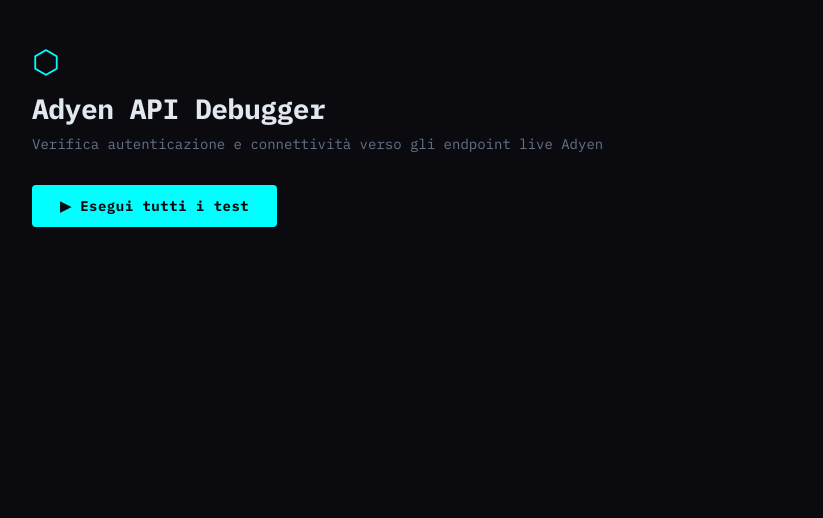
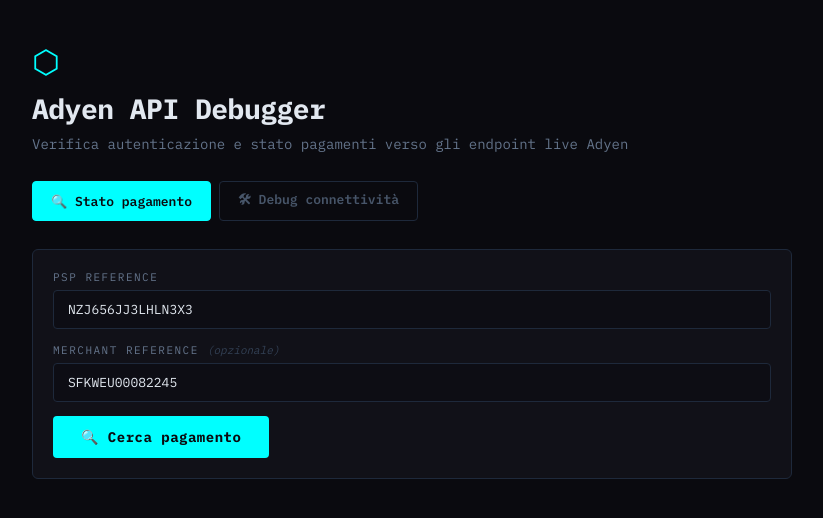
Before and after one commit to gianfralbertioromulazzi-pixel/adyen-debug, a Next.js app: page / in a window 1280 px wide. Shown: the top 518 px of the page, without its empty margins (228-1051 px from the left). Built offline with nearby package versions, Linux system fonts and the light colour scheme.

Commit message:
Update page.js

```diff
--- a/app/page.js
+++ b/app/page.js
@@ -1,7 +1,8 @@
 "use client";
 import { useState } from "react";
 
-export default function Home() {
+// ── TAB: debug generale ───────────────────────────────────────────────────────
+function DebugTab() {
   const [result, setResult] = useState(null);
   const [loading, setLoading] = useState(false);
   const [error, setError] = useState(null);
@@ -22,136 +23,269 @@
   }
 
   return (
-    <main style={styles.main}>
-      <div style={styles.card}>
-        <div style={styles.header}>
-          <span style={styles.logo}>⬡</span>
-          <h1 style={styles.title}>Adyen API Debugger</h1>
-          <p style={styles.subtitle}>
-            Verifica autenticazione e connettività verso gli endpoint live Adyen
-          </p>
-        </div>
-
+    <div>
       <button
         onClick={runTests}
         disabled={loading}
-          style={{ ...styles.btn, ...(loading ? styles.btnDisabled : {}) }}
+        style={{ ...s.btn, ...(loading ? s.btnDisabled : {}) }}
       >
         {loading ? "Esecuzione test…" : "▶ Esegui tutti i test"}
       </button>
 
-        {error && (
-          <div style={styles.errorBox}>
-            <strong>Errore di rete:</strong> {error}
-          </div>
-        )}
+      {error && <div style={s.errorBox}><strong>Errore di rete:</strong> {error}</div>}
 
       {result && (
-          <div style={styles.results}>
-            {/* Summary */}
-            <div style={styles.summaryBox}>
-              <div style={styles.summaryTitle}>Riepilogo</div>
-              <div style={styles.summaryOverall}>{result.summary?.overall}</div>
-              <div style={styles.summaryRec}>
-                💡 {result.summary?.recommendation}
-              </div>
-              <div style={styles.envGrid}>
-                {result.summary?.env &&
-                  Object.entries(result.summary.env).map(([k, v]) => (
-                    <div key={k} style={styles.envRow}>
-                      <span style={styles.envKey}>{k}</span>
-                      <span style={styles.envVal}>{v}</span>
+        <div style={s.results}>
+          <div style={s.summaryBox}>
+            <div style={s.sectionLabel}>Riepilogo</div>
+            <div style={s.summaryOverall}>{result.summary?.overall}</div>
+            <div style={s.summaryRec}>💡 {result.summary?.recommendation}</div>
+            <div style={s.envGrid}>
+              {result.summary?.env && Object.entries(result.summary.env).map(([k, v]) => (
+                <div key={k} style={s.envRow}>
+                  <span style={s.envKey}>{k}</span>
+                  <span style={s.envVal}>{v}</span>
                 </div>
               ))}
             </div>
           </div>
 
-            {/* Error case (missing env) */}
           {result.error && (
-              <div style={styles.errorBox}>
-                <strong>{result.error}</strong>
-                <br />
-                Mancanti: {result.missing?.join(", ")}
-                <br />
+            <div style={s.errorBox}>
+              <strong>{result.error}</strong><br />
+              Mancanti: {result.missing?.join(", ")}<br />
               {result.fix}
             </div>
           )}
 
-            {/* Individual tests */}
           {result.tests?.map((t, i) => (
-              <div
-                key={i}
-                style={{
-                  ...styles.testCard,
-                  borderLeft: `4px solid ${t.ok ? "#22c55e" : "#ef4444"}`,
-                }}
-              >
-                <div style={styles.testHeader}>
-                  <span style={styles.testBadge(t.ok)}>
-                    {t.ok ? "✓ OK" : "✗ FAIL"}
-                  </span>
-                  <span style={styles.testName}>{t.name}</span>
-                  {t.status && (
-                    <span style={styles.testStatus}>HTTP {t.status}</span>
-                  )}
+            <div key={i} style={{ ...s.testCard, borderLeft: `4px solid ${t.ok ? "#22c55e" : "#ef4444"}` }}>
+              <div style={s.testHeader}>
+                <span style={s.testBadge(t.ok)}>{t.ok ? "✓ OK" : "✗ FAIL"}</span>
+                <span style={s.testName}>{t.name}</span>
+                {t.status && <span style={s.testStatus}>HTTP {t.status}</span>}
               </div>
-                {t.notes?.map((n, j) => (
-                  <div key={j} style={styles.note}>
-                    {n}
-                  </div>
-                ))}
-                {t.error && (
-                  <div style={styles.noteError}>Errore: {t.error}</div>
-                )}
+              {t.notes?.map((n, j) => <div key={j} style={s.note}>{n}</div>)}
+              {t.error && <div style={s.noteError}>Errore: {t.error}</div>}
             </div>
           ))}
 
-            {/* How to get payments */}
           {result.summary?.how_to_get_payments && (
-              <div style={styles.infoBox}>
-                <div style={styles.infoTitle}>
-                  📋 Come recuperare pagamenti
+            <div style={s.infoBox}>
+              <div style={s.infoTitle}>📋 Come recuperare pagamenti</div>
+              <div style={s.infoRow}><strong>Best practice:</strong> {result.summary.how_to_get_payments.best_practice}</div>
+              <div style={s.infoRow}><strong>Setup:</strong> {result.summary.how_to_get_payments.setup}</div>
+              <div style={s.infoRow}><strong>Event codes Settled:</strong> {result.summary.how_to_get_payments.event_codes.settled.join(", ")}</div>
+              <div style={s.infoRow}><strong>Event codes USD/CAD Authorised:</strong> {result.summary.how_to_get_payments.event_codes.authorised_usd_cad.join(", ")}</div>
+              <div style={s.infoRow}><strong>Alternativa batch:</strong> {result.summary.how_to_get_payments.alternative_batch}</div>
             </div>
-                <div style={styles.infoRow}>
-                  <strong>Best practice:</strong>{" "}
-                  {result.summary.how_to_get_payments.best_practice}
+          )}
+
+          <details style={s.rawDetails}>
+            <summary style={s.rawSummary}>Mostra JSON grezzo</summary>
+            <pre style={s.pre}>{JSON.stringify(result, null, 2)}</pre>
+          </details>
         </div>
-                <div style={styles.infoRow}>
-                  <strong>Setup:</strong>{" "}
-                  {result.summary.how_to_get_payments.setup}
-                </div>
-                <div style={styles.infoRow}>
-                  <strong>Event codes Settled:</strong>{" "}
-                  {result.summary.how_to_get_payments.event_codes.settled.join(
-                    ", "
       )}
     </div>
-                <div style={styles.infoRow}>
-                  <strong>Event codes USD/CAD Authorised:</strong>{" "}
-                  {result.summary.how_to_get_payments.event_codes.authorised_usd_cad.join(
-                    ", "
-                  )}
+  );
+}
+
+// ── TAB: payment status lookup ────────────────────────────────────────────────
+function StatusTab() {
+  const [pspRef, setPspRef] = useState("NZJ656JJ3LHLN3X3");
+  const [merchantRef, setMerchantRef] = useState("SFKWEU00082245");
+  const [result, setResult] = useState(null);
+  const [loading, setLoading] = useState(false);
+  const [error, setError] = useState(null);
+
+  async function lookup() {
+    if (!pspRef.trim()) return;
+    setLoading(true);
+    setResult(null);
+    setError(null);
+    try {
+      const params = new URLSearchParams({ pspReference: pspRef.trim() });
+      if (merchantRef.trim()) params.set("merchantReference", merchantRef.trim());
+      const r = await fetch(`/api/adyen-payment-status?${params}`);
+      const data = await r.json();
+      setResult(data);
+    } catch (e) {
+      setError(e.message);
+    } finally {
+      setLoading(false);
+    }
+  }
+
+  const verdictColor = result?.summary?.verdict?.startsWith("✅") ? "#22c55e"
+    : result?.summary?.verdict?.startsWith("⚠️") ? "#f59e0b"
+    : result?.summary?.verdict?.startsWith("❌") ? "#ef4444"
+    : "#94a3b8";
+
+  return (
+    <div>
+      {/* Input form */}
+      <div style={s.formBox}>
+        <div style={s.formRow}>
+          <label style={s.label}>PSP Reference</label>
+          <input
+            style={s.input}
+            value={pspRef}
+            onChange={e => setPspRef(e.target.value)}
+            placeholder="es. NZJ656JJ3LHLN3X3"
+            spellCheck={false}
+          />
         </div>
-                <div style={styles.infoRow}>
-                  <strong>Alternativa batch:</strong>{" "}
-                  {result.summary.how_to_get_payments.alternative_batch}
+        <div style={s.formRow}>
+          <label style={s.label}>Merchant Reference <span style={s.optional}>(opzionale)</span></label>
+          <input
+            style={s.input}
+            value={merchantRef}
+            onChange={e => setMerchantRef(e.target.value)}
+            placeholder="es. SFKWEU00082245"
+            spellCheck={false}
+          />
+        </div>
+        <button
+          onClick={lookup}
+          disabled={loading || !pspRef.trim()}
+          style={{ ...s.btn, ...(loading || !pspRef.trim() ? s.btnDisabled : {}) }}
+        >
+          {loading ? "Ricerca in corso…" : "🔍 Cerca pagamento"}
+        </button>
+      </div>
+
+      {error && <div style={s.errorBox}><strong>Errore di rete:</strong> {error}</div>}
+
+      {result && (
+        <div style={s.results}>
+          {/* Verdict */}
+          {result.summary && (
+            <div style={{ ...s.summaryBox, borderLeft: `4px solid ${verdictColor}` }}>
+              <div style={s.sectionLabel}>Verdetto</div>
+              <div style={{ ...s.summaryOverall, color: verdictColor }}>
+                {result.summary.verdict}
+              </div>
+              <div style={s.summaryRec}>💡 {result.summary.recommendation}</div>
+
+              <div style={{ marginTop: 12, ...s.envGrid }}>
+                <div style={s.envRow}>
+                  <span style={s.envKey}>pspReference cercato</span>
+                  <span style={{ ...s.envVal, fontWeight: 600, color: "#e2e8f0" }}>{result.summary.pspReference}</span>
+                </div>
+                <div style={s.envRow}>
+                  <span style={s.envKey}>merchantReference</span>
+                  <span style={s.envVal}>{result.summary.merchantReference}</span>
+                </div>
+                <div style={s.envRow}>
+                  <span style={s.envKey}>Probe trovato</span>
+                  <span style={s.envVal}>{result.summary.probesSummary?.found} / {result.probes?.length}</span>
+                </div>
+              </div>
+
+              <div style={s.hintBox}>
+                ℹ️ {result.summary.hint}
               </div>
             </div>
           )}
 
-            {/* Raw JSON toggle */}
-            <details style={styles.rawDetails}>
-              <summary style={styles.rawSummary}>Mostra JSON grezzo</summary>
-              <pre style={styles.pre}>{JSON.stringify(result, null, 2)}</pre>
+          {/* Env errors */}
+          {result.error && (
+            <div style={s.errorBox}>
+              <strong>{result.error}</strong><br />
+              Mancanti: {result.missing?.join(", ")}<br />
+              {result.fix}
+            </div>
+          )}
+
+          {/* Individual probes */}
+          {result.probes?.map((p, i) => {
+            const probeColor = p.found === true ? "#22c55e"
+              : p.found === false ? "#ef4444"
+              : "#64748b";
+            return (
+              <div key={i} style={{ ...s.testCard, borderLeft: `4px solid ${probeColor}` }}>
+                <div style={s.testHeader}>
+                  <span style={s.testBadge(p.found === true)}>
+                    {p.found === true ? "✓ TROVATO" : p.found === false ? "✗ NON TROVATO" : "? N/D"}
+                  </span>
+                  <span style={s.testName}>{p.probe}</span>
+                  {p.status && <span style={s.testStatus}>HTTP {p.status}</span>}
+                </div>
+                {p.notes?.map((n, j) => <div key={j} style={s.note}>{n}</div>)}
+                {p.error && <div style={s.noteError}>Errore: {p.error}</div>}
+                {p.details && (
+                  <details style={{ marginTop: 8 }}>
+                    <summary style={s.rawSummary}>Dettagli risposta Adyen</summary>
+                    <pre style={{ ...s.pre, marginTop: 6 }}>{JSON.stringify(p.details, null, 2)}</pre>
+                  </details>
+                )}
+              </div>
+            );
+          })}
+
+          {/* Env info */}
+          {result.env && (
+            <div style={s.summaryBox}>
+              <div style={s.sectionLabel}>Configurazione usata</div>
+              <div style={s.envGrid}>
+                {Object.entries(result.env).map(([k, v]) => (
+                  <div key={k} style={s.envRow}>
+                    <span style={s.envKey}>{k}</span>
+                    <span style={s.envVal}>{v}</span>
+                  </div>
+                ))}
+              </div>
+            </div>
+          )}
+
+          <details style={s.rawDetails}>
+            <summary style={s.rawSummary}>Mostra JSON grezzo</summary>
+            <pre style={s.pre}>{JSON.stringify(result, null, 2)}</pre>
           </details>
         </div>
       )}
+    </div>
+  );
+}
+
+// ── ROOT COMPONENT ────────────────────────────────────────────────────────────
+export default function Home() {
+  const [tab, setTab] = useState("status"); // "debug" | "status"
+
+  return (
+    <main style={s.main}>
+      <div style={s.card}>
+        <div style={s.header}>
+          <span style={s.logo}>⬡</span>
+          <h1 style={s.title}>Adyen API Debugger</h1>
+          <p style={s.subtitle}>Verifica autenticazione e stato pagamenti verso gli endpoint live Adyen</p>
+        </div>
+
+        {/* Tab switcher */}
+        <div style={s.tabs}>
+          <button
+            onClick={() => setTab("status")}
+            style={{ ...s.tab, ...(tab === "status" ? s.tabActive : {}) }}
+          >
+            🔍 Stato pagamento
+          </button>
+          <button
+            onClick={() => setTab("debug")}
+            style={{ ...s.tab, ...(tab === "debug" ? s.tabActive : {}) }}
+          >
+            🛠 Debug connettività
+          </button>
+        </div>
+
+        {tab === "status" ? <StatusTab /> : <DebugTab />}
       </div>
     </main>
   );
 }
 
-const styles = {
+// ── STYLES ────────────────────────────────────────────────────────────────────
+const s = {
   main: {
     minHeight: "100vh",
     background: "#0a0a0f",
@@ -165,27 +299,59 @@
     width: "100%",
     maxWidth: 760,
   },
-  header: {
-    marginBottom: 32,
+  header: { marginBottom: 28 },
+  logo: { fontSize: 32, color: "#0ff", display: "block", marginBottom: 8 },
+  title: { fontSize: 28, fontWeight: 700, color: "#e2e8f0", margin: "0 0 8px", letterSpacing: "-0.5px" },
+  subtitle: { color: "#64748b", fontSize: 14, margin: 0 },
+
+  // Tabs
+  tabs: { display: "flex", gap: 8, marginBottom: 28 },
+  tab: {
+    background: "transparent",
+    border: "1px solid #1e293b",
+    borderRadius: 4,
+    padding: "8px 18px",
+    fontSize: 13,
+    fontFamily: "inherit",
+    color: "#475569",
+    cursor: "pointer",
+    transition: "all 0.15s",
+    fontWeight: 600,
   },
-  logo: {
-    fontSize: 32,
-    color: "#0ff",
-    display: "block",
-    marginBottom: 8,
+  tabActive: {
+    background: "#0ff",
+    color: "#0a0a0f",
+    borderColor: "#0ff",
   },
-  title: {
-    fontSize: 28,
-    fontWeight: 700,
+
+  // Form
+  formBox: {
+    background: "#111118",
+    border: "1px solid #1e293b",
+    borderRadius: 6,
+    padding: 20,
+    marginBottom: 20,
+    display: "flex",
+    flexDirection: "column",
+    gap: 14,
+  },
+  formRow: { display: "flex", flexDirection: "column", gap: 6 },
+  label: { color: "#64748b", fontSize: 11, letterSpacing: "1.5px", textTransform: "uppercase" },
+  optional: { color: "#334155", fontStyle: "italic", textTransform: "none", letterSpacing: 0, fontSize: 11 },
+  input: {
+    background: "#0d0d14",
+    border: "1px solid #1e293b",
+    borderRadius: 4,
+    padding: "10px 14px",
+    fontSize: 13,
+    fontFamily: "inherit",
     color: "#e2e8f0",
-    margin: "0 0 8px",
-    letterSpacing: "-0.5px",
+    outline: "none",
+    width: "100%",
+    boxSizing: "border-box",
   },
-  subtitle: {
-    color: "#64748b",
-    fontSize: 14,
-    margin: 0,
-  },
+
+  // Button
   btn: {
     background: "#0ff",
     color: "#0a0a0f",
@@ -197,73 +363,44 @@
     fontWeight: 700,
     cursor: "pointer",
     letterSpacing: "0.5px",
-    marginBottom: 32,
     transition: "opacity 0.15s",
+    alignSelf: "flex-start",
   },
-  btnDisabled: {
-    opacity: 0.5,
-    cursor: "not-allowed",
-  },
-  results: {
-    display: "flex",
-    flexDirection: "column",
-    gap: 16,
-  },
+  btnDisabled: { opacity: 0.4, cursor: "not-allowed" },
+
+  // Results
+  results: { display: "flex", flexDirection: "column", gap: 16 },
   summaryBox: {
     background: "#111118",
     border: "1px solid #1e293b",
     borderRadius: 6,
     padding: 20,
   },
-  summaryTitle: {
-    color: "#64748b",
+  sectionLabel: { color: "#64748b", fontSize: 11, letterSpacing: "2px", textTransform: "uppercase", marginBottom: 8 },
+  summaryOverall: { fontSize: 16, color: "#e2e8f0", fontWeight: 600, marginBottom: 10 },
+  summaryRec: { fontSize: 13, color: "#94a3b8", marginBottom: 16, lineHeight: 1.5 },
+  hintBox: {
+    marginTop: 14,
+    padding: "10px 14px",
+    background: "#0d1117",
+    border: "1px solid #1e3a5f",
+    borderRadius: 4,
     fontSize: 11,
-    letterSpacing: "2px",
-    textTransform: "uppercase",
-    marginBottom: 8,
+    color: "#475569",
+    lineHeight: 1.6,
   },
-  summaryOverall: {
-    fontSize: 16,
-    color: "#e2e8f0",
-    fontWeight: 600,
-    marginBottom: 10,
-  },
-  summaryRec: {
-    fontSize: 13,
-    color: "#94a3b8",
-    marginBottom: 16,
-    lineHeight: 1.5,
-  },
-  envGrid: {
-    display: "flex",
-    flexDirection: "column",
-    gap: 6,
-  },
-  envRow: {
-    display: "flex",
-    gap: 12,
-    fontSize: 12,
-  },
-  envKey: {
-    color: "#475569",
-    minWidth: 240,
-  },
-  envVal: {
-    color: "#94a3b8",
-  },
+  envGrid: { display: "flex", flexDirection: "column", gap: 6 },
+  envRow: { display: "flex", gap: 12, fontSize: 12 },
+  envKey: { color: "#475569", minWidth: 240 },
+  envVal: { color: "#94a3b8" },
+
   testCard: {
     background: "#111118",
     border: "1px solid #1e293b",
     borderRadius: 6,
     padding: 16,
   },
-  testHeader: {
-    display: "flex",
-    alignItems: "center",
-    gap: 10,
-    marginBottom: 8,
-    flexWrap: "wrap",
-  },
+  testHeader: { display: "flex", alignItems: "center", gap: 10, marginBottom: 8, flexWrap: "wrap" },
   testBadge: (ok) => ({
     fontSize: 11,
     fontWeight: 700,
@@ -272,49 +409,15 @@
     background: ok ? "#14532d" : "#450a0a",
     color: ok ? "#22c55e" : "#ef4444",
     letterSpacing: "1px",
+    whiteSpace: "nowrap",
   }),
-  testName: {
-    color: "#cbd5e1",
-    fontSize: 13,
-    fontWeight: 600,
-    flex: 1,
-  },
-  testStatus: {
-    color: "#475569",
-    fontSize: 12,
-  },
-  note: {
-    fontSize: 12,
-    color: "#94a3b8",
-    paddingLeft: 8,
-    borderLeft: "2px solid #1e293b",
-    marginTop: 4,
-    lineHeight: 1.5,
-  },
-  noteError: {
-    fontSize: 12,
-    color: "#f87171",
-    paddingLeft: 8,
-    marginTop: 4,
-  },
-  infoBox: {
-    background: "#0f172a",
-    border: "1px solid #1e3a5f",
-    borderRadius: 6,
-    padding: 20,
-  },
-  infoTitle: {
-    color: "#38bdf8",
-    fontWeight: 700,
-    fontSize: 13,
-    marginBottom: 12,
-  },
-  infoRow: {
-    fontSize: 12,
-    color: "#94a3b8",
-    marginBottom: 6,
-    lineHeight: 1.5,
-  },
+  testName: { color: "#cbd5e1", fontSize: 13, fontWeight: 600, flex: 1 },
+  testStatus: { color: "#475569", fontSize: 12 },
+  note: { fontSize: 12, color: "#94a3b8", paddingLeft: 8, borderLeft: "2px solid #1e293b", marginTop: 4, lineHeight: 1.5 },
+  noteError: { fontSize: 12, color: "#f87171", paddingLeft: 8, marginTop: 4 },
+  infoBox: { background: "#0f172a", border: "1px solid #1e3a5f", borderRadius: 6, padding: 20 },
+  infoTitle: { color: "#38bdf8", fontWeight: 700, fontSize: 13, marginBottom: 12 },
+  infoRow: { fontSize: 12, color: "#94a3b8", marginBottom: 6, lineHeight: 1.5 },
   errorBox: {
     background: "#1c0505",
     border: "1px solid #7f1d1d",
@@ -324,16 +427,8 @@
     fontSize: 13,
     lineHeight: 1.6,
   },
-  rawDetails: {
-    marginTop: 8,
-  },
-  rawSummary: {
-    color: "#475569",
-    fontSize: 12,
-    cursor: "pointer",
-    userSelect: "none",
-    marginBottom: 8,
-  },
+  rawDetails: { marginTop: 8 },
+  rawSummary: { color: "#475569", fontSize: 12, cursor: "pointer", userSelect: "none", marginBottom: 8 },
   pre: {
     background: "#0d0d14",
     border: "1px solid #1e293b",
@@ -343,5 +438,6 @@
     color: "#64748b",
     overflowX: "auto",
     lineHeight: 1.5,
+    margin: 0,
   },
 };
```
Lines whose indentation alone changed are shown as unchanged.
